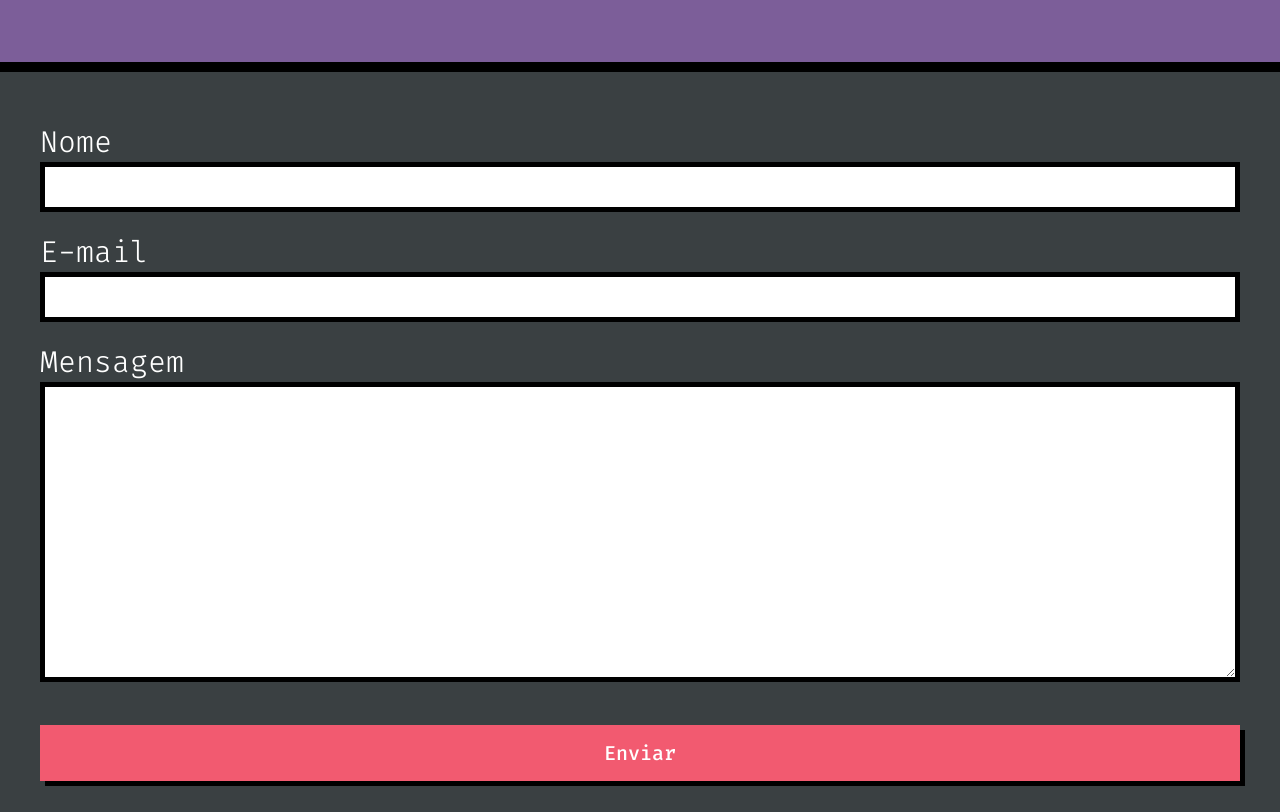
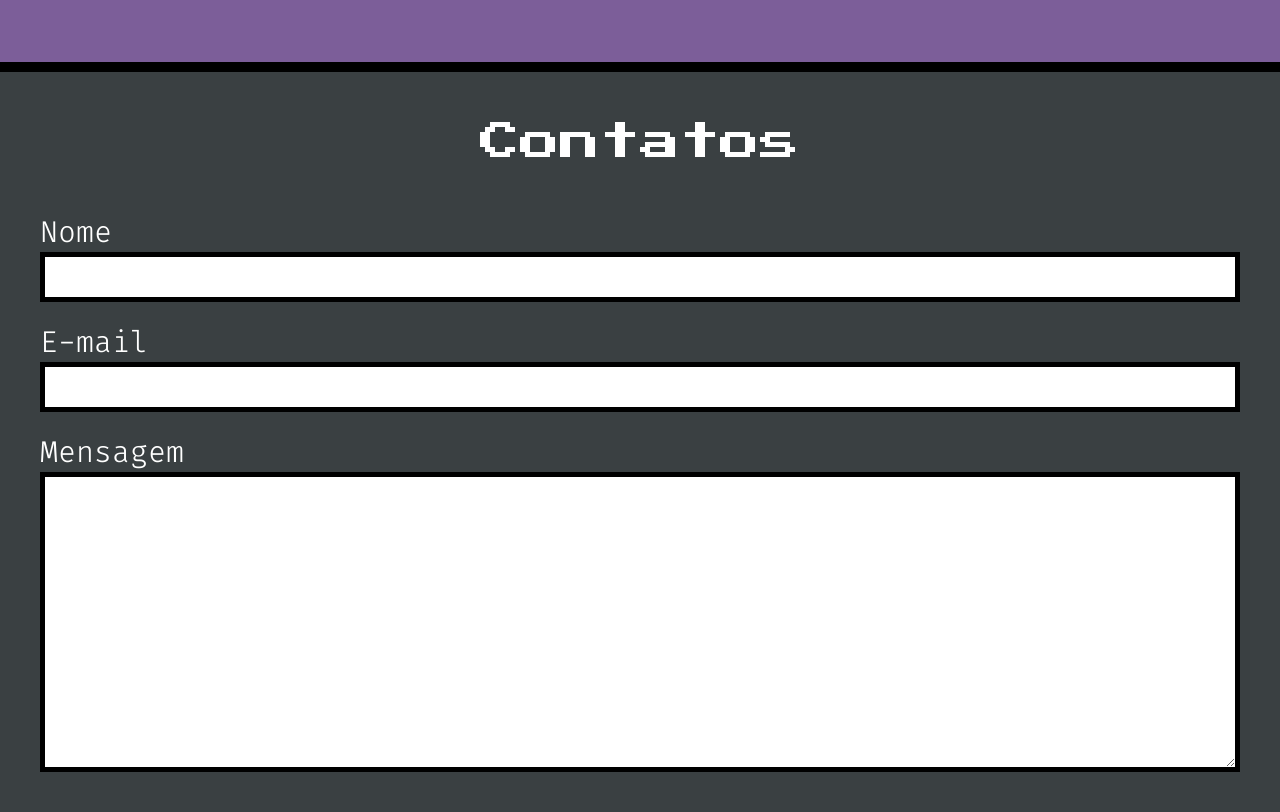
Before and after one commit to Thizeh/thizeh.github.io, a plain HTML site: page index.html in a window 1280 px wide. Shown: the part 3060-3872 px from the top of the page. Drawn offline with Linux system fonts and the light colour scheme.

Commit message:
Add the mains-title in main-form

```diff
--- a/css/components/main-form.css
+++ b/css/components/main-form.css
@@ -1,5 +1,9 @@
 .main-form {
     padding: 50px 40px;
+}
+
+.main-form .main-title {
+    margin-bottom: 50px;
 }
 
 .main-form .main-input {
--- a/index.html
+++ b/index.html
@@ -347,6 +347,8 @@
 
         <form class="main-form">
 
+            <legend class="main-title -second">Contatos</legend>
+
             <label class="main-label" for="name">Nome</label>
             <input class="main-input" id="name" type="text">
 
```
